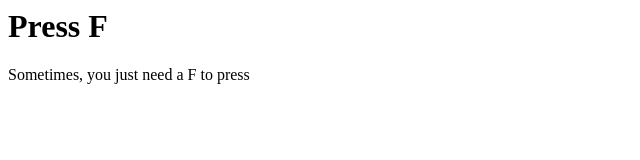
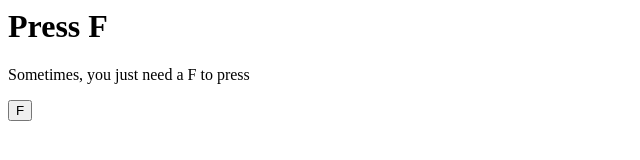
Before and after one commit to pressf-app/website, a plain HTML site: page index.html in a window 1280 px wide. Shown: the full height of the page, 0-640 px from the left. Drawn offline with Linux system fonts and the light colour scheme.

Commit message:
Update index.html

```diff
--- a/index.html
+++ b/index.html
@@ -8,4 +8,6 @@
 
 <p> Sometimes, you just need a F to press <p>
 
+<button> F </button>
+
 </body>
```
